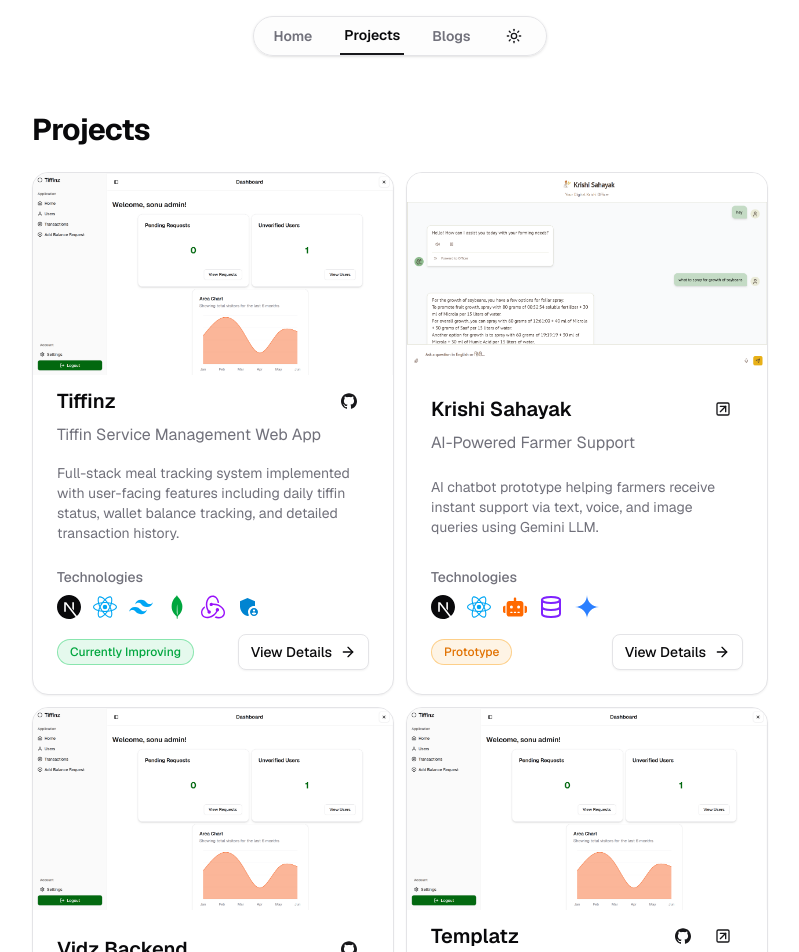
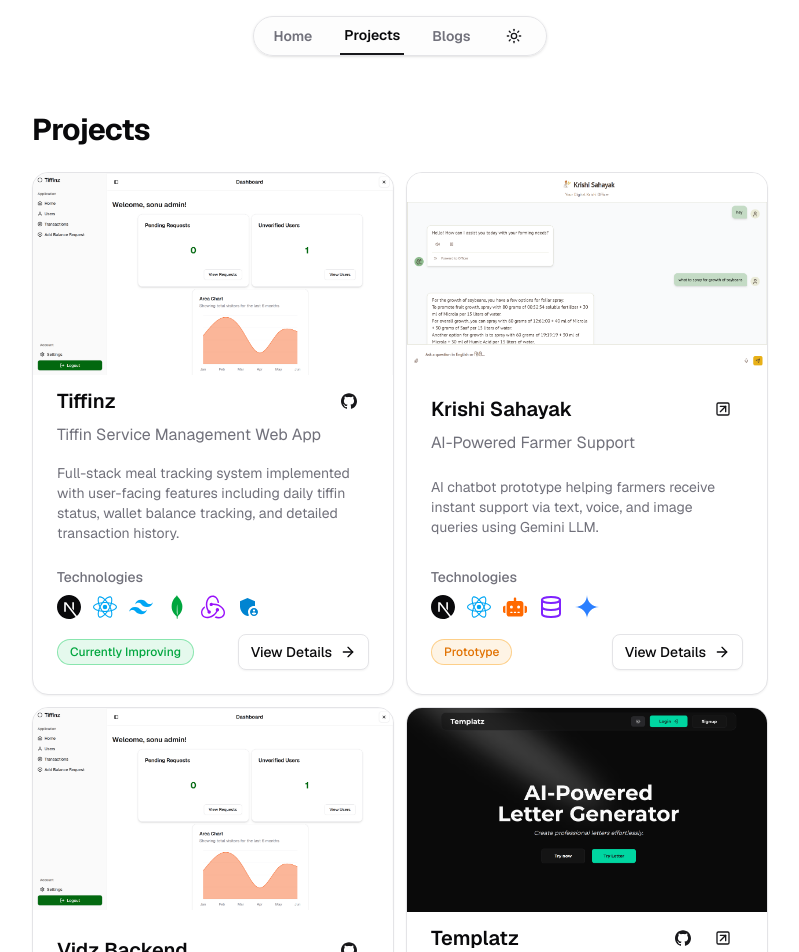
Before and after one commit to sonu-shivcharan/portfolio, a Next.js app: page /projects in a window 1280 px wide. Shown: the top 952 px of the page, without its empty margins (240-1039 px from the left). Built offline with nearby package versions, Linux system fonts and the light colour scheme.

Commit message:
update project images

```diff
--- a/data/projects/projects.ts
+++ b/data/projects/projects.ts
@@ -95,7 +95,7 @@
     isFeatured: true,
     description:
       "An AI-powered tool that helps students and professionals quickly generate formal letters for academic and official use, now enhanced with Gemini API-based personalized content generation.",
-    img: "/projects/vidz-backend.png",
+    img: "/projects/templatz.png",
     links: {
       source: "https://github.com/sonu-shivcharan/templatz",
       viewLive: "https://templatz.vercel.app/",
```
